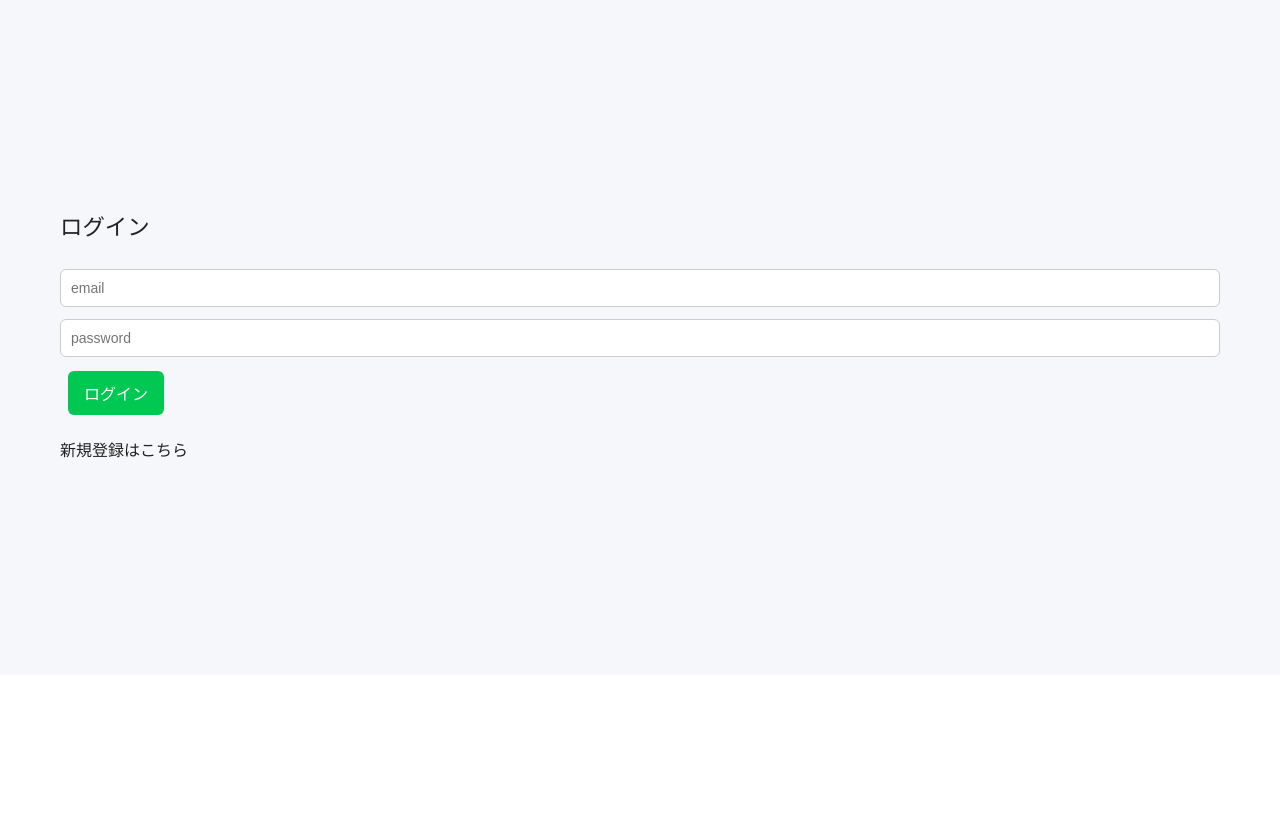
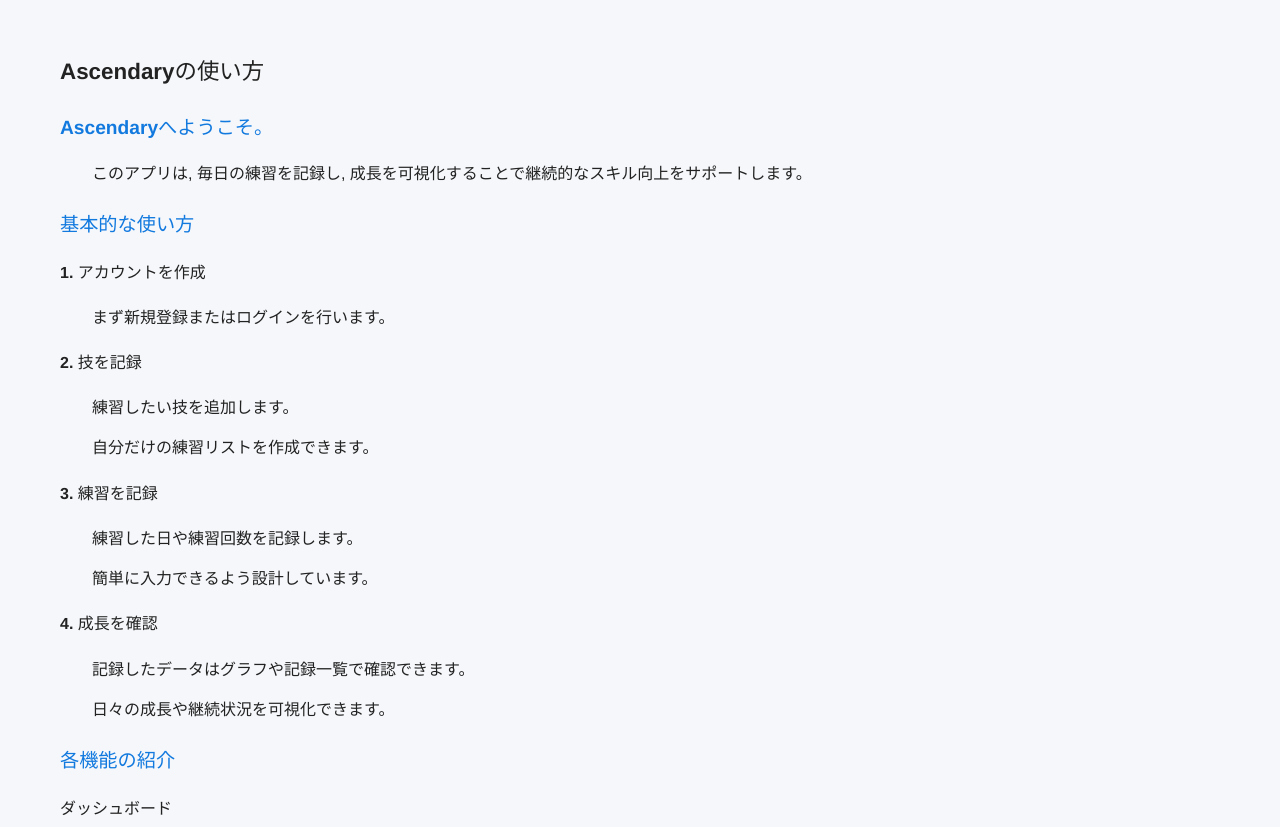
Before and after one commit to kdaito213/Ascendary-react, a React (Vite) app: page /howto in a window 1280 px wide. Before the commit this address led to /login. Shown: the part 125-952 px from the top of the page. Before the commit the page ends 800 px from the top, so only its background shows below. Built offline with nearby package versions, Linux system fonts and the light colour scheme; no server answers.

Commit message:
feature: how-to

```diff
--- a/src/App.jsx
+++ b/src/App.jsx
@@ -12,6 +12,7 @@
 import Team from './Team.jsx'
 import Signup from './Signup.jsx'
 import Login from './Login.jsx'
+import HowTo from './HowTo.jsx'
 import Profile from './Profile.jsx'
 import {
   collection,
@@ -144,6 +145,7 @@
         <Routes>
           <Route path="/login" element={<Login />} />
           <Route path="/signup" element={<Signup />} />
+          <Route path="/howto" element={<HowTo />} />
           <Route path="*" element={<Navigate to="/login" />} />
         </Routes>
       </BrowserRouter>
--- /dev/null
+++ b/src/HowTo.jsx
@@ -0,0 +1,96 @@
+import { useNavigate } from "react-router-dom"
+
+function HowTo() {
+    const navigate = useNavigate()
+
+    return (
+        <div>
+            <div>
+                <style>{`
+                    .indent-all {
+                        margin-left: 2em;
+                    }
+                `}</style>
+                <h2>Ascendaryの使い方</h2>
+                <h3>Ascendaryへようこそ。</h3>
+                <p className="indent-all"> このアプリは, 毎日の練習を記録し, 成長を可視化することで継続的なスキル向上をサポートします。</p>
+            </div>
+            <div>
+                <h3>基本的な使い方</h3>
+
+                <h4>1. アカウントを作成</h4>
+                <div className="indent-all">
+                    <p>まず新規登録またはログインを行います。</p>
+                </div>
+
+                <h4>2. 技を記録</h4>
+                <div className="indent-all">
+                    <p>練習したい技を追加します。</p>
+                    <p>自分だけの練習リストを作成できます。</p>
+                </div>
+
+                <h4>3. 練習を記録</h4>
+                <div className="indent-all">
+                    <p>練習した日や練習回数を記録します。</p>
+                    <p>簡単に入力できるよう設計しています。</p>
+                </div>
+
+                <h4>4. 成長を確認</h4>
+                <div className="indent-all">
+                    <p>記録したデータはグラフや記録一覧で確認できます。</p>
+                    <p>日々の成長や継続状況を可視化できます。</p>
+                </div>
+
+
+            </div>
+
+            <h3>各機能の紹介</h3>
+
+            <h4>ダッシュボード</h4>
+            <div className="indent-all">
+                <p>練習回数や継続日数などを確認できます。</p>
+                <p>現在の成長状況を一目で把握できます。</p>
+            </div>
+
+            <h4>記録機能</h4>
+            <div className="indent-all">
+                <p>練習した技や大会結果を簡単に保存できます。</p>
+                <p>日々の取り組みを継続的に記録できます。</p>
+            </div>
+
+            <h4>一覧機能</h4>
+            <div className="indent-all">
+                <p>過去の記録を一覧で確認できます。</p>
+                <p>いつどのような練習をしたか振り返ることができます。</p>
+            </div>
+
+            <h4>グラフ機能</h4>
+            <div className="indent-all">
+                <p>記録したデータをグラフで可視化できます。</p>
+                <p>練習量や成長の変化を分かりやすく確認できます。</p>
+            </div>
+
+            <h4>チーム機能</h4>
+            <div className="indent-all">
+                <p>他のユーザーの活動状況を確認できます。</p>
+                <p>仲間と刺激し合いながら継続できます。</p>
+            </div>
+
+            <h4>プロフィール機能</h4>
+            <div className="indent-all">
+                <p>自分のアカウント情報を管理できます。</p>
+                <p>活動履歴や利用状況を確認できます。</p>
+            </div>
+
+            <br></br>
+
+            <p style={{ color: "red", cursor: "pointer"}} onClick={() => navigate("/signup")}>
+                新規登録はこちら
+            </p>
+
+        </div>
+
+    )
+}
+
+export default HowTo
--- a/src/Signup.jsx
+++ b/src/Signup.jsx
@@ -59,6 +59,11 @@
             <p onClick={() => navigate("/login")}>
                 ログインはこちら
             </p>
+
+            <p onClick={() => navigate("/howto")}>
+                →  使い方を見る
+            </p>
+
         </div>
     )
 }
```
